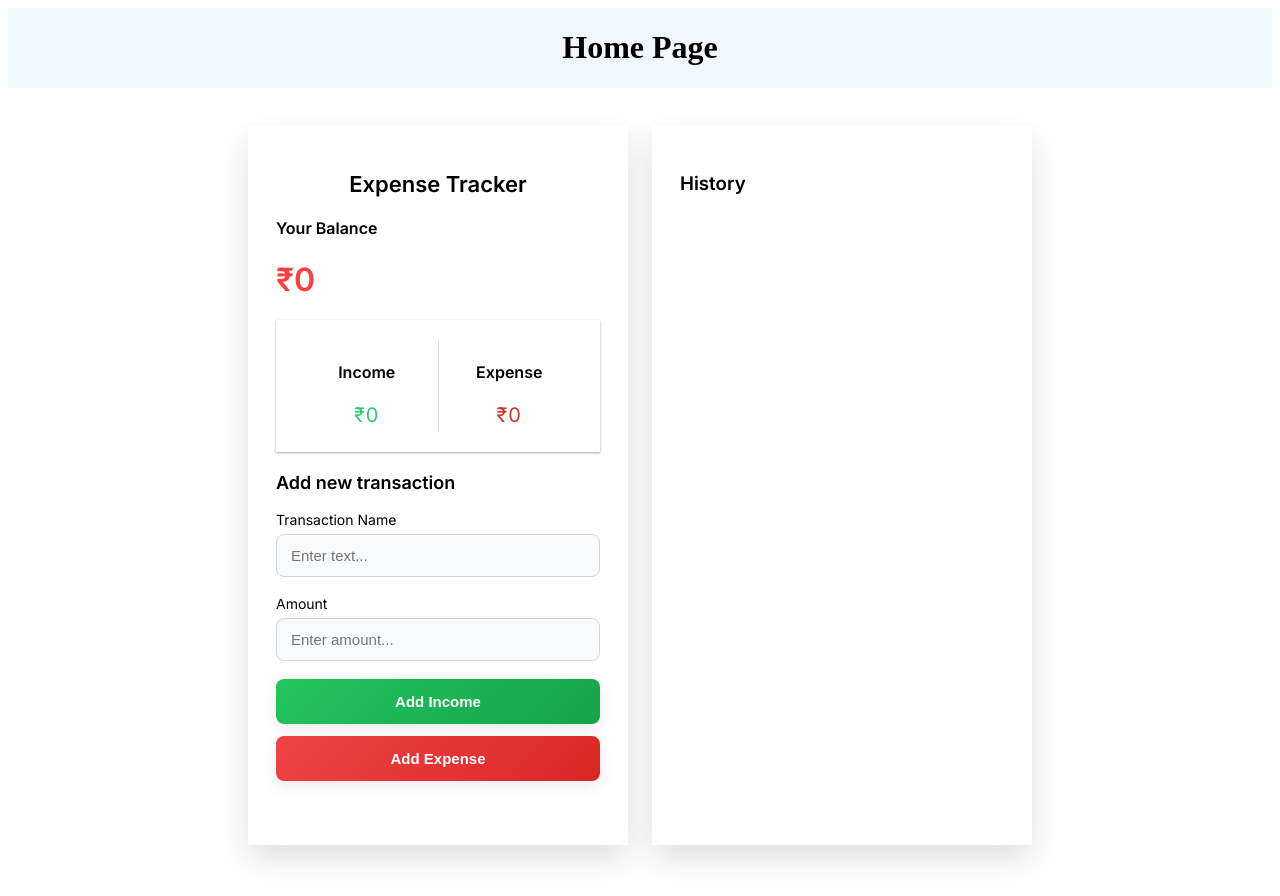
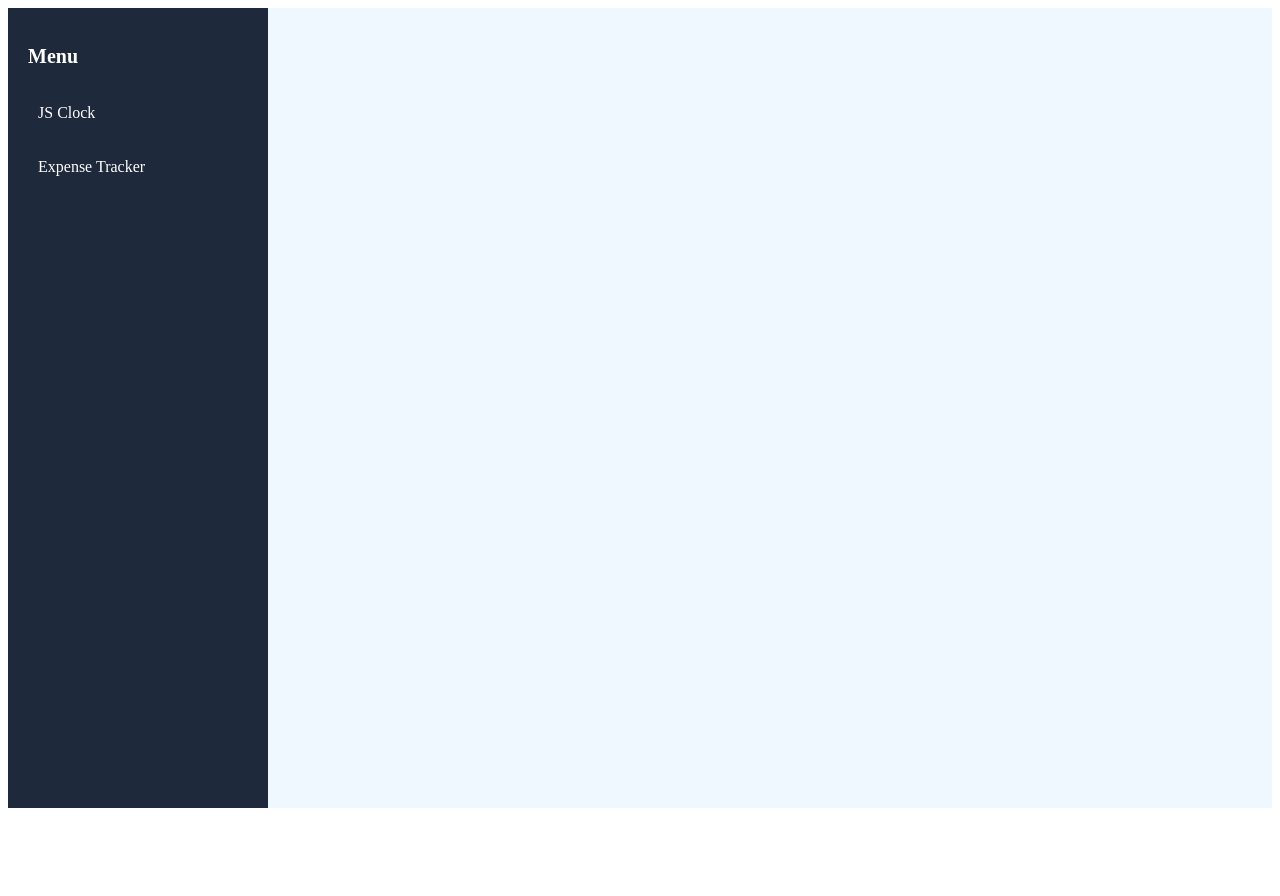
Before and after one commit to FED-uttam/js30Projects, a Vue app: page / in a window 1280 px wide. After the commit the page ends 816 px from the top, so only its background shows below. Built offline with nearby package versions, Linux system fonts and the light colour scheme.

Commit message:
added router in the project

```diff
--- a/src/components/HomePage.vue
+++ b/src/components/HomePage.vue
@@ -1,17 +1,65 @@
 <script setup>
-import ExpenseHeader from './ExpenseTracker/ExpenseHeader.vue'
 </script>
+
 <template>
-  <div class="homeContainer">
-    <h1>Home Page</h1>
+  <div class="layout">
+
+    <!-- Sidebar -->
+    <aside class="sidebar">
+      <h2 class="title">Menu</h2>
+
+      <router-link class="nav-item" to="/jsclock">JS Clock</router-link>
+      <router-link class="nav-item" to="/expense-tracker">Expense Tracker</router-link>
+    </aside>
+
+    <!-- Main content -->
+    <main class="content">
+      <router-view />
+    </main>
+
   </div>
-  <ExpenseHeader />
 </template>
+
 <style scoped>
-.homeContainer {
+.layout {
   display: flex;
-  align-items: center;
-  justify-content: center;
-  background-color: aliceblue;
+  height: 100vh;
+  background: aliceblue;
+}
+
+/* Sidebar */
+.sidebar {
+  width: 220px;
+  background: #1e293b;
+  padding: 20px;
+  display: flex;
+  flex-direction: column;
+  gap: 16px;
+  color: white;
+}
+
+.title {
+  margin-bottom: 10px;
+  font-size: 20px;
+}
+
+/* Sidebar Links */
+.nav-item {
+  color: white;
+  text-decoration: none;
+  padding: 10px;
+  border-radius: 6px;
+  transition: 0.2s;
+}
+
+.nav-item:hover {
+  background: #334155;
+}
+
+/* Viewport */
+.content {
+  flex: 1;
+  padding: 20px;
+  overflow-y: auto;
 }
 </style>
--- a/src/router/index.js
+++ b/src/router/index.js
@@ -1,8 +1,21 @@
 import { createRouter, createWebHistory } from 'vue-router'
+import JSClock from '../components/JSClock.vue'
+import ExpenseHeader from '@/components/ExpenseTracker/ExpenseHeader.vue'
 
 const router = createRouter({
   history: createWebHistory(import.meta.env.BASE_URL),
-  routes: [],
+  routes: [
+    {
+      path: '/jsclock',
+      name: 'JSClock',
+      component: JSClock
+    },
+    {
+      path: '/expense-tracker',
+      name: 'ExpenseHeader',
+      component: ExpenseHeader
+    }
+  ]
 })
 
 export default router
```
